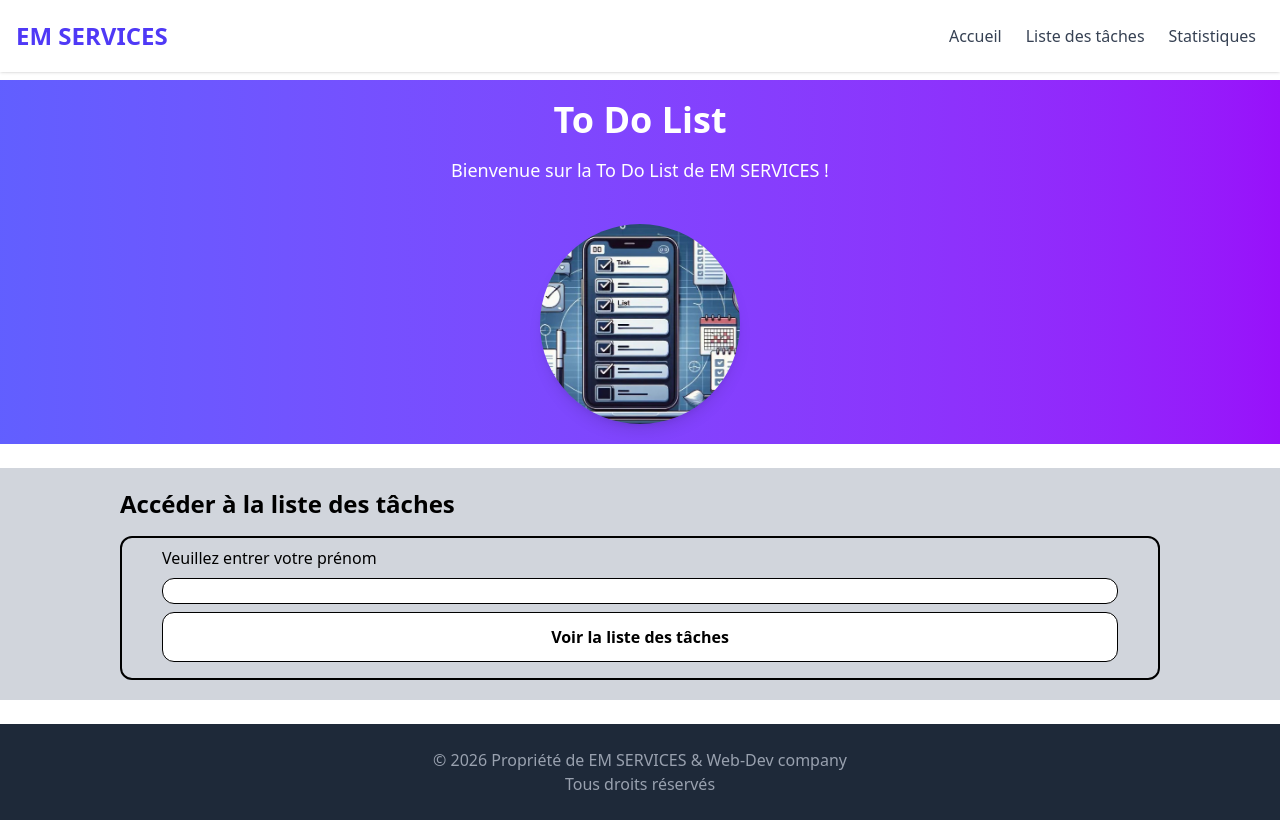
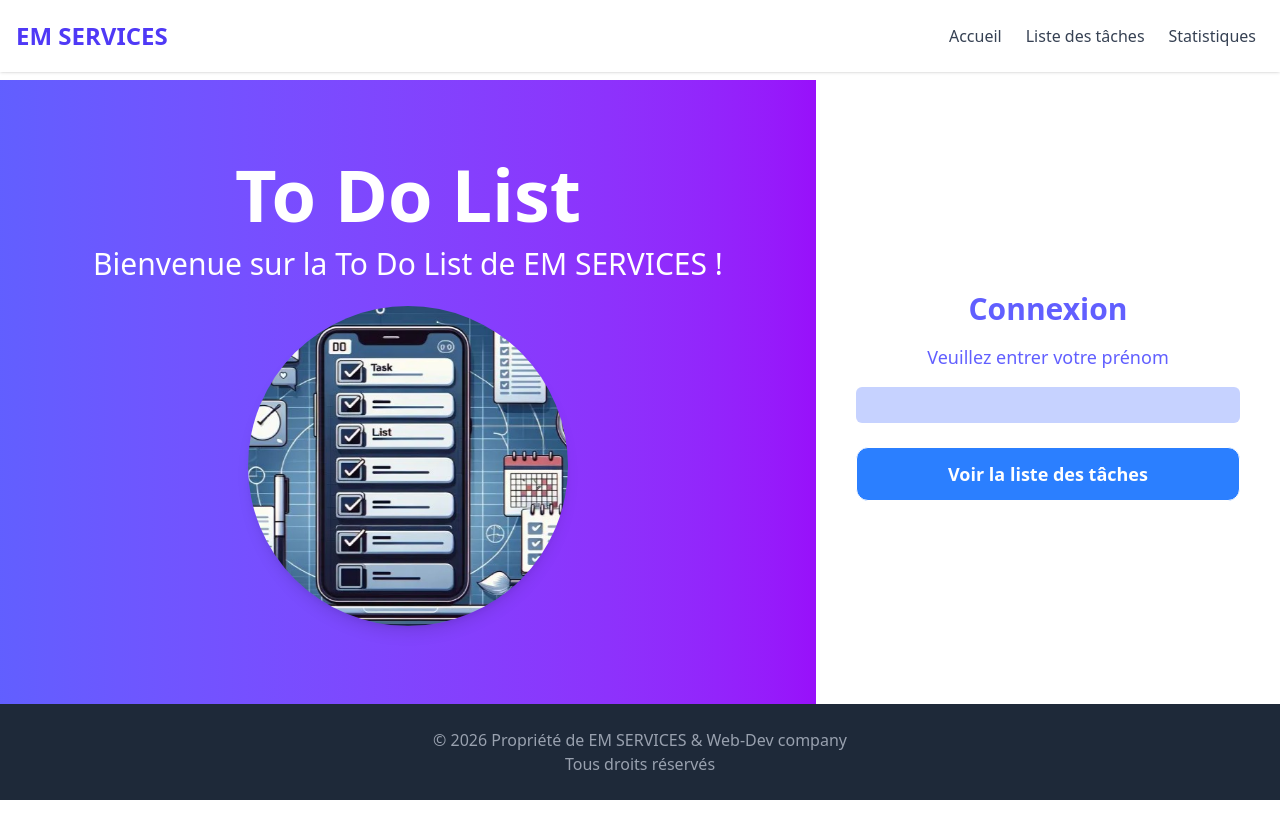
Before and after one commit to HakunaMatata-dev/Projet-Todolist, a plain HTML site: page totolist/frontend/index.html in a window 1280 px wide. Drawn offline with nearby package versions, Linux system fonts and the light colour scheme.

Commit message:
Visuel page accueil

```diff
--- a/totolist/frontend/index.html
+++ b/totolist/frontend/index.html
@@ -23,32 +23,36 @@
             </nav>
         </div>
     </header>
-    <main class ="pt-37 md:pt-20">
+
+    <!-- div englobant main et footer -->
+    <div class = "min-h-screen flex flex-col">
+        <main class ="pt-20 lg:flex-grow lg:flex">
             <!-- Introduction de la page d'accueil -->
-        <section id ="accueil" class ="bg-gradient-to-r from-indigo-500 to-purple-600 text-white py-5">
-            <div class = "container mx-auto text-center px-4">
-                <h2 class = "text-4xl font-bold mb-4">To Do List</h2>
-                <p class ="text-lg mb-6">Bienvenue sur la To Do List de EM SERVICES !</p>
-                <img src ="Images/Font.jpg" alt="Image ToDoList" class = "mt-10 mx-auto rounded-full shadow-lg size-50">
+            <section id ="accueil" class ="flex justify-center bg-gradient-to-r from-indigo-500 to-purple-600 text-white py-5 lg:grow-5">
+                <div class = "flex flex-col justify-center text-center px-4">
+                    <h2 class = "text-5xl font-bold mb-4 lg:text-7xl">To Do List</h2>
+                    <p class ="text-xl mb-3 lg:mb-6 lg:text-3xl">Bienvenue sur la To Do List de EM SERVICES !</p>
+                    <img src ="Images/Font.jpg" alt="Image ToDoList" class = "size-30 mx-auto rounded-full shadow-lg lg:size-80">
                 </div>
             </section>
             <!--Formulaire de saisie du prénom-->
-        <section class = "gap-4 bg-gray-300 my-6 mx-auto px-2 py-5 md:px-30">
-            <h2 class = "text-2xl font-bold mb-4">Accéder à la liste des tâches</h2>
-            <form id = "form-prenom" class = "grid py-2 gap-2 border-2 px-10 rounded-xl 2xl:py-5 2xl:gap-10 2xl:flex">
-                <label for = "prenom" class = "flex items-center">Veuillez entrer votre prénom</label>
-                <input type = "text" name = "prenom" id = "prenom" class = "bg-white border-1 rounded-xl px-10 focus:outline-none focus:ring-2 focus:ring-indigo-500">
-                <button id = "btn-prenom" class = "bg-white font-semibold px-6 py-3 rounded-xl border-1 hover:text-indigo-600">Voir la liste des tâches</button>
-                <p id ="attention-prenom" class = "flex items-center text-red-600"></p>
+            <section class = "flex justify-center items-center bg-white mx-10">
+                <div class = "text-indigo-500 my-5 text-center">
+                    <h2 class = "text-3xl font-bold py-2">Connexion</h2>
+                    <form id = "form-prenom" class = "flex flex-col text-lg w-sm">
+                        <label for = "prenom" class = "py-2">Veuillez entrer votre prénom</label>
+                        <input type = "text" name = "prenom" id = "prenom" class = "my-2 py-1 text-black bg-indigo-200 border-2xl rounded-md focus:outline-none focus:ring-2 focus:ring-indigo-500">
+                        <p id ="attention-prenom" class = "text-sm  my-1 px-3 py-1 items-center text-red-600"></p>
+                        <button id = "btn-prenom" class = "bg-blue-500 text-white font-semibold px-6 py-3 rounded-xl border-1 hover:text-black">Voir la liste des tâches</button>
                     </form>
+                </div>
             </section>
-
         </main>
         <!-- Pied de page -->
         <footer class = "bg-gray-800 text-gray-400 py-6 text-center">
             <p>© 2026 Propriété de EM SERVICES & Web-Dev company <br> Tous droits réservés</p>
         </footer>
-
+    </div>
     <!-- Menu responsive -->
      <script>
         const btnMenu = document.getElementById("btn-menu")
```
Also changed, not shown: totolist/frontend/listedestaches.html (+1 -1 lines), totolist/frontend/statistiques.html (+1 -1 lines). Lines whose indentation alone changed are shown as unchanged.
